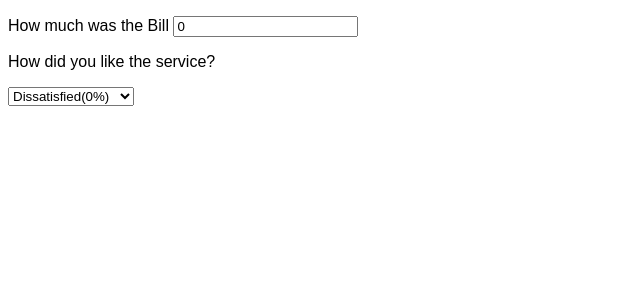
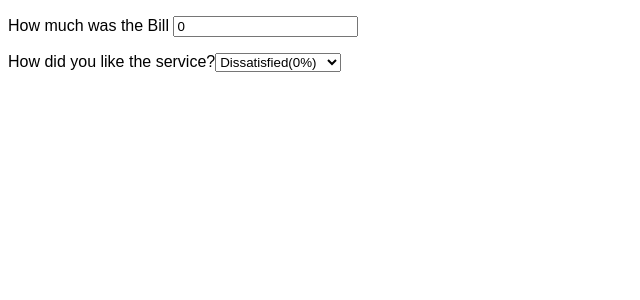
Before and after one commit to AbdullahiAbdulganiyu/tip-calculator-V1, a React (Create React App) app: page / in a window 1280 px wide. Shown: the top 300 px of the page, without its empty margins (0-640 px from the left). Built offline with nearby package versions, Linux system fonts and the light colour scheme.

Commit message:
fixing some code

```diff
--- a/src/App.js
+++ b/src/App.js
@@ -35,7 +35,7 @@ function Bill() {
 function Percentage() {
   return (
     <div>
-      <p>How did you like the service?</p>
+      <span>How did you like the service?</span>
       <span>
         <select>
           <option>Dissatisfied(0%)</option>
```
